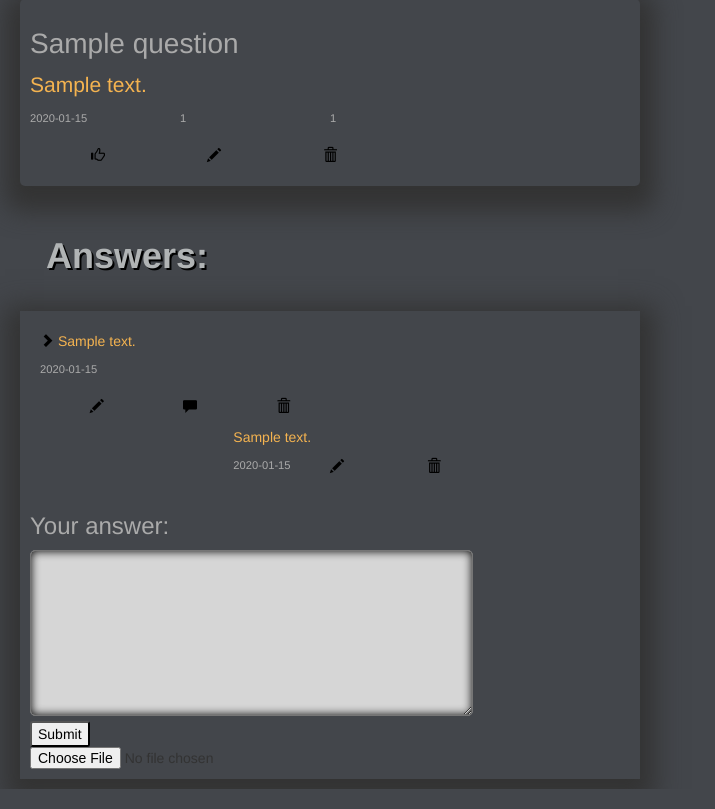
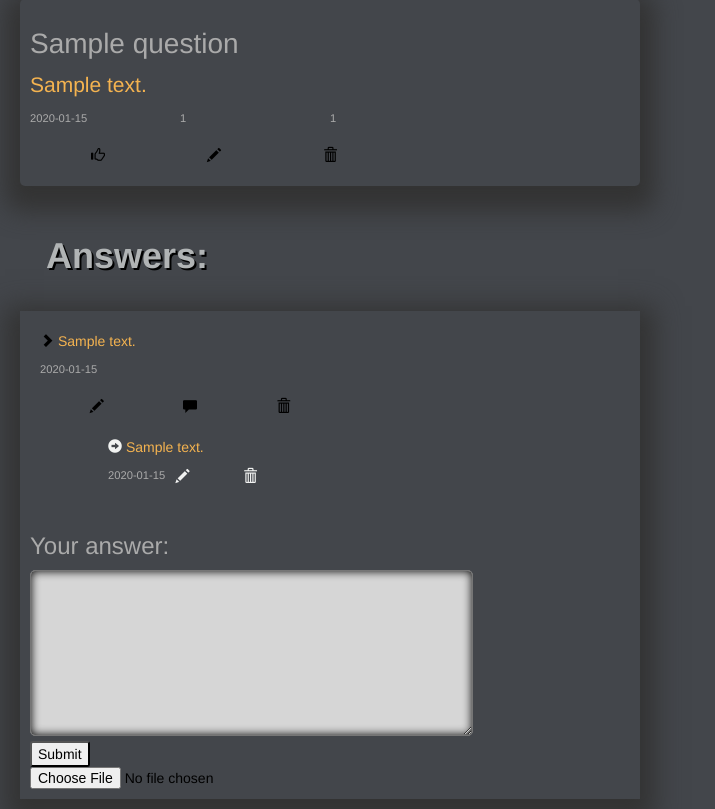
Before and after one commit to Tomporino/askm8remix, a Flask app: template templates/question.html in a window 1280 px wide. Shown: the part 83-892 px from the top of the page, without its empty margins (0-715 px from the left). Run offline with Flask 2, Linux system fonts and the light colour scheme; the template is opened without the code that fills it: most values are stand-ins (such as "Sample title", 1, 10 or a date in 2020); some libraries are stand-ins or nearby versions.

Commit message:
even more css

```diff
--- a/static/style/theme.css
+++ b/static/style/theme.css
@@ -19,6 +19,11 @@ body a:hover {
 }
 
 button {
+    border-radius: 3px;
+    color: black;
+}
+
+.buttons {
     border-radius: 3px;
     color: black;
 }
@@ -199,8 +204,16 @@ i {
 
 #comments {
     display: grid;
-    grid-template-columns: 1fr 2fr;
+    grid-template-columns: 1fr 5fr 4fr;
     text-align: left;
+}
+
+#comment {
+    padding: 10px;
+}
+
+#comment i {
+    color: #f1f2f1;
 }
 
 
--- a/static/style/theme_add_question.css
+++ b/static/style/theme_add_question.css
@@ -22,7 +22,7 @@ textarea {
     padding: 10%;
 }
 
-div {
+.content-wrapper div {
     border-radius: 5px;
     color: whitesmoke;
     background-color: rgb(60, 65, 70);
--- a/templates/home.html
+++ b/templates/home.html
@@ -60,7 +60,7 @@
     {% if limit %}
         <div class="index">
             <div></div>
-            <div><button><a href="{{ url_for('home') }}">MORE</a></button></div>
+            <div><button><a href="{{ url_for('home') }}"><i class="glyphicon glyphicon-menu-hamburger"></i></a></button></div>
             <div></div>
         </div>
     {% endif %}
--- a/templates/question.html
+++ b/templates/question.html
@@ -47,7 +47,7 @@
                                             {% for comment in comments %}
                                                 {% if comment.answer_id == answer.id%}
                                                     <div id="comment">
-                                                        <div><p><i class="fa fa-caret-right"></i> {{ comment.message }}</p>
+                                                        <div><p><i class="glyphicon glyphicon-circle-arrow-right"></i> {{ comment.message }}</p>
                                                             <div class="sub_data">
                                                                 <div><p>{{ comment.submission_time.strftime('%Y-%m-%d ') }}</p></div>
                                                                 <div class="q_answ_comm" id="comment_button"><a href="{{ url_for('edit_comment', comment_id=comment.id) }}"><i class="glyphicon glyphicon-pencil"></i></a></div>
@@ -64,12 +64,12 @@
                             {% endfor %}
                             <div class="answer-message">
                                 <form name="question" method="post" enctype="multipart/form-data">
-                                <div><h3>Your answer:</h3></div>
-                                    <div><textarea name="answer_message"  cols="50" rows="8"></textarea></div>
-                                <button type="submit">Submit</button>
-                                <div>
-                                    <input type="file" id="img" name="image" >
-                                </div>
+                                    <div><h3>Your answer:</h3></div>
+                                        <div><textarea name="answer_message"  cols="50" rows="8"></textarea></div>
+                                    <button type="submit" class="buttons">Submit</button>
+                                    <div>
+                                        <input type="file" id="img" name="image" class="buttons">
+                                    </div>
                                 </form>
                              </div>
                         </div>
```
Also changed, not shown: other parts of templates/question.html (+0 -53 lines).
